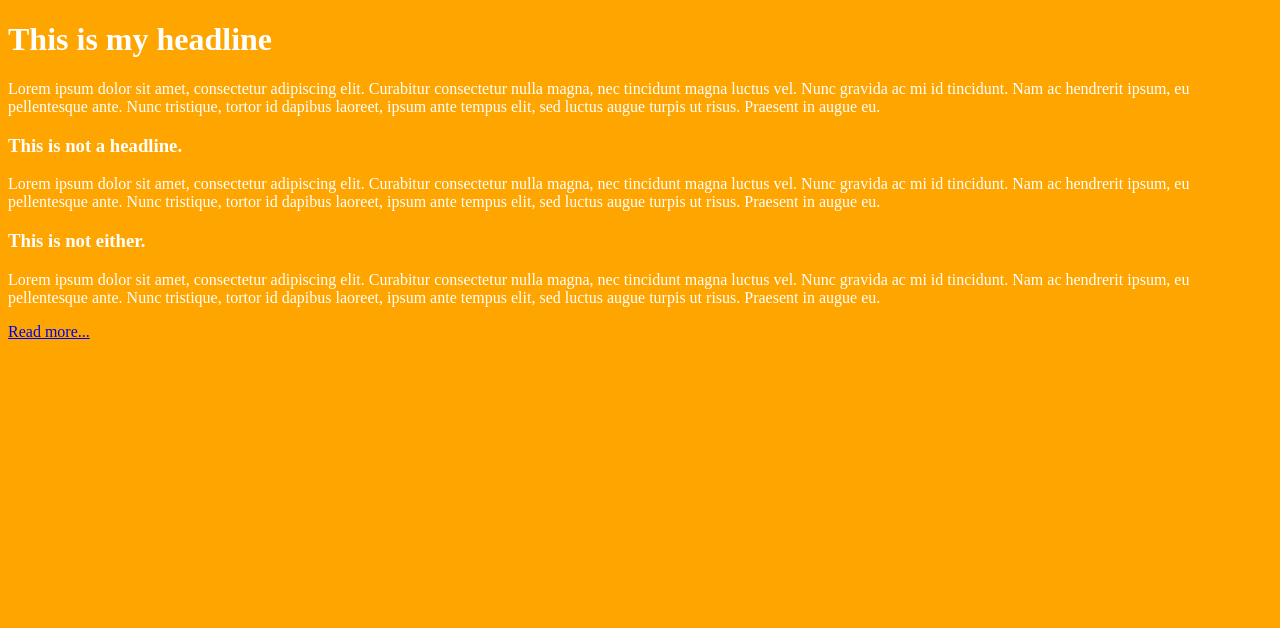
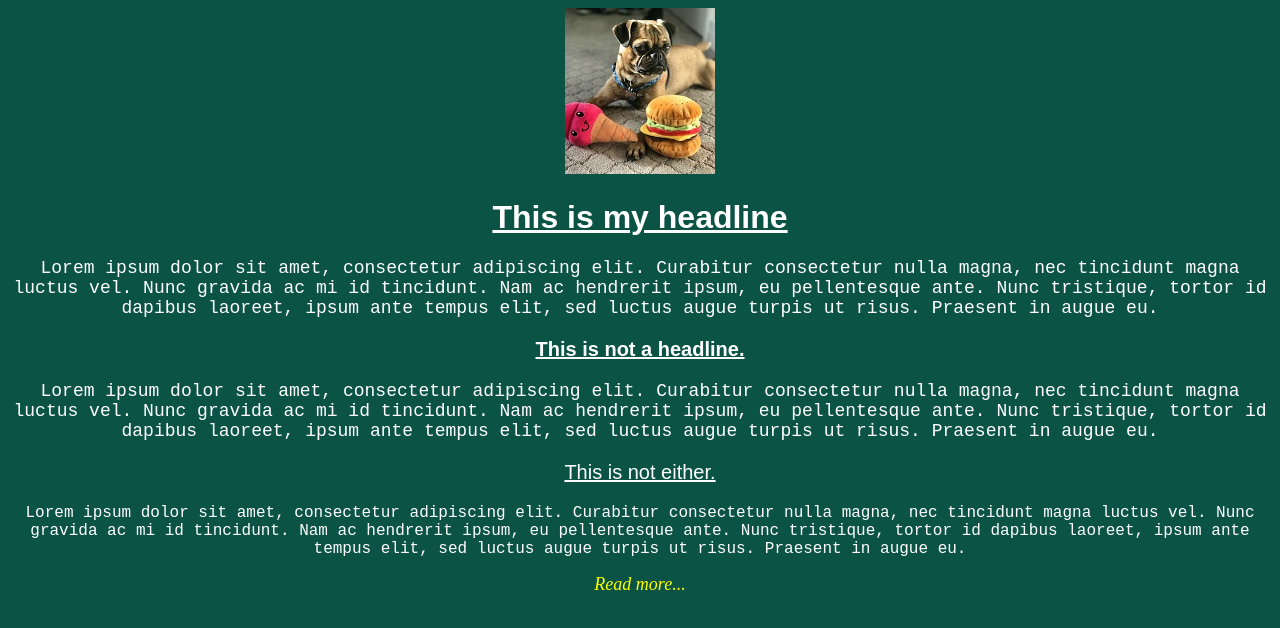
Before and after one commit to mylescking/mylescking.github.io, a plain HTML site: page news_bulletin/index.html in a window 1280 px wide. Drawn offline with Linux system fonts and the light colour scheme.

Commit message:
image update

```diff
--- a/news_bulletin/css/main.css
+++ b/news_bulletin/css/main.css
@@ -1,6 +1,39 @@
 body{
-	background-color: orange;
+	background-color: #0B5345;
+	text-align: center;
 }
 h1, h3, p{
 	color:white;
 }
+
+h1, h3 {
+	font-family: "Arial", sans-serif;
+	font-weight: normal;
+	text-decoration: underline;
+}
+
+h1{
+	font-weight: bold;
+}
+
+#second	{
+	font-weight: bold;
+}
+
+p {
+	font-family: "Courier New", monospace;
+}
+
+.important {
+	font-size: 18px;
+}
+
+h3 {
+	font-size: 20px
+}
+
+a{
+	font-style: italic;
+	text-decoration: none;
+	color: yellow;
+}
--- a/news_bulletin/index.html
+++ b/news_bulletin/index.html
@@ -7,18 +7,18 @@
 	</head>
 
 	<body>
+	<img src="images/Auri.jpg">
+		<h1>This is my headline</h1>
+		<p class="important">Lorem ipsum dolor sit amet, consectetur adipiscing elit. Curabitur consectetur nulla magna, nec tincidunt magna luctus vel. Nunc gravida ac mi id tincidunt. Nam ac hendrerit ipsum, eu pellentesque ante. Nunc tristique, tortor id dapibus laoreet, ipsum ante tempus elit, sed luctus augue turpis ut risus. Praesent in augue eu.</p>
 
-		<h1>This is my headline</h1>
-		<p>Lorem ipsum dolor sit amet, consectetur adipiscing elit. Curabitur consectetur nulla magna, nec tincidunt magna luctus vel. Nunc gravida ac mi id tincidunt. Nam ac hendrerit ipsum, eu pellentesque ante. Nunc tristique, tortor id dapibus laoreet, ipsum ante tempus elit, sed luctus augue turpis ut risus. Praesent in augue eu.</p>
-
-		<h3>This is not a headline.</h3>
-		<p>Lorem ipsum dolor sit amet, consectetur adipiscing elit. Curabitur consectetur nulla magna, nec tincidunt magna luctus vel. Nunc gravida ac mi id tincidunt. Nam ac hendrerit ipsum, eu pellentesque ante. Nunc tristique, tortor id dapibus laoreet, ipsum ante tempus elit, sed luctus augue turpis ut risus. Praesent in augue eu.</p>
+		<h3 id="second">This is not a headline.</h3>
+		<p class="important">Lorem ipsum dolor sit amet, consectetur adipiscing elit. Curabitur consectetur nulla magna, nec tincidunt magna luctus vel. Nunc gravida ac mi id tincidunt. Nam ac hendrerit ipsum, eu pellentesque ante. Nunc tristique, tortor id dapibus laoreet, ipsum ante tempus elit, sed luctus augue turpis ut risus. Praesent in augue eu.</p>
 
 		<h3>This is not either.</h3>
 		<p>Lorem ipsum dolor sit amet, consectetur adipiscing elit. Curabitur consectetur nulla magna, nec tincidunt magna luctus vel. Nunc gravida ac mi id tincidunt. Nam ac hendrerit ipsum, eu pellentesque ante. Nunc tristique, tortor id dapibus laoreet, ipsum ante tempus elit, sed luctus augue turpis ut risus. Praesent in augue eu.</p>
 
 
 
-		<a href="https://www.google.com">Read more...</a>
+		<a href="https://www.google.com" class="important">Read more...</a>
 	</body>
 </html>
```
Also changed, not shown: news_bulletin/images/Auri.JPG (added).
